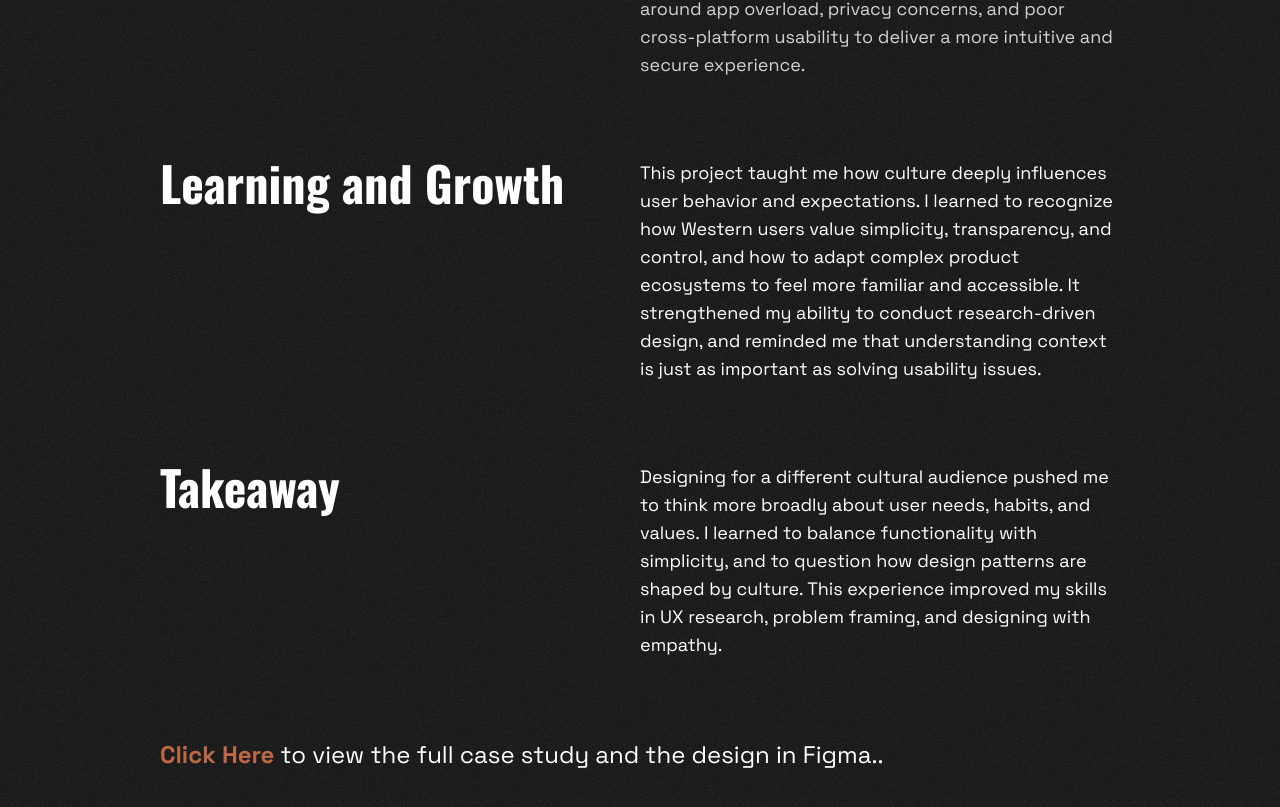
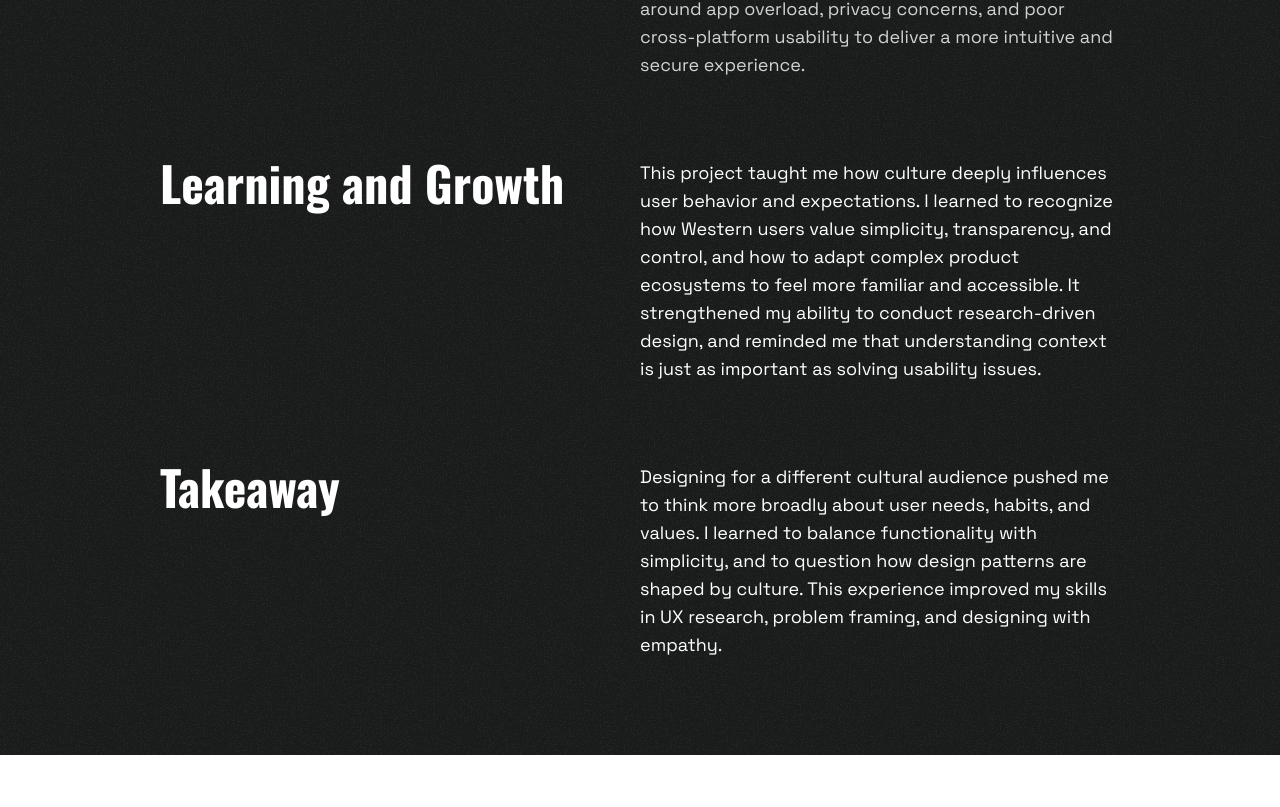
Before and after one commit to Neelothpal/portfolio, a Next.js app: page /WeChatCaseStudy in a window 1280 px wide. Shown: the part 965-1772 px from the top of the page. After the commit the page ends 1720 px from the top, so only its background shows below. Built offline with nearby package versions, Linux system fonts and the light colour scheme.

Commit message:
fixed bugs 2

```diff
--- a/app/WeChatCaseStudy/page.jsx
+++ b/app/WeChatCaseStudy/page.jsx
@@ -82,7 +82,7 @@ const CaseStudy = () => {
                         </div>
 
                     </div>
-                    <p className="md:text-2xl sm:text-xl text-lg lg:pt-20 md:pt-16 pt-12 font-space" >
+                    <p className="md:text-2xl hidden sm:text-xl text-lg lg:pt-20 md:pt-16 pt-12 font-space" >
                         <span className="text-accent-80 hover:text-accent font-bold "><a href="https://www.figma.com/design/0eTj56js5gOSeqA1ITOYXa/Delicieux?node-id=493-650&t=bYyYDNjhtTZUKrLa-1" target="_blank" rel="noopener noreferrer">Click Here</a></span> to view the full case study and the design in Figma..
                     </p>
                 </div>
--- a/components/Experience.jsx
+++ b/components/Experience.jsx
@@ -17,13 +17,9 @@ const Experience = () => {
                                 UPWORK
                             </p>
                         </div>
-                        <Link href='/Posters' className="hover:text-accent transition-colors">
-                            <p className="text-neutral-80 z-40 pt-2 text-xl md:text-2xl lg:text-4xl font-space font-medium">
-                                Designed <span className="italic font-serif">clean</span>, <span className="italic font-serif">functional</span> visuals based on client input, ensuring <span className="italic font-serif">clarity</span> and <span className="italic font-serif">usability</span> while delivering a smooth collaboration experience that resulted in a <span className="italic font-serif">5-star review</span>.
-                            </p>
-
-
-                        </Link>
+                        <p className="text-neutral-80 z-40 pt-2 text-xl md:text-2xl lg:text-4xl font-space font-medium">
+                            Designed <span className="italic font-serif">clean</span>, <span className="italic font-serif">functional</span> visuals based on client input, ensuring <span className="italic font-serif">clarity</span> and <span className="italic font-serif">usability</span> while delivering a smooth collaboration experience that resulted in a <span className="italic font-serif">5-star review</span>.
+                        </p>
                     </div>
                     <div className='z-10'>
 
```
